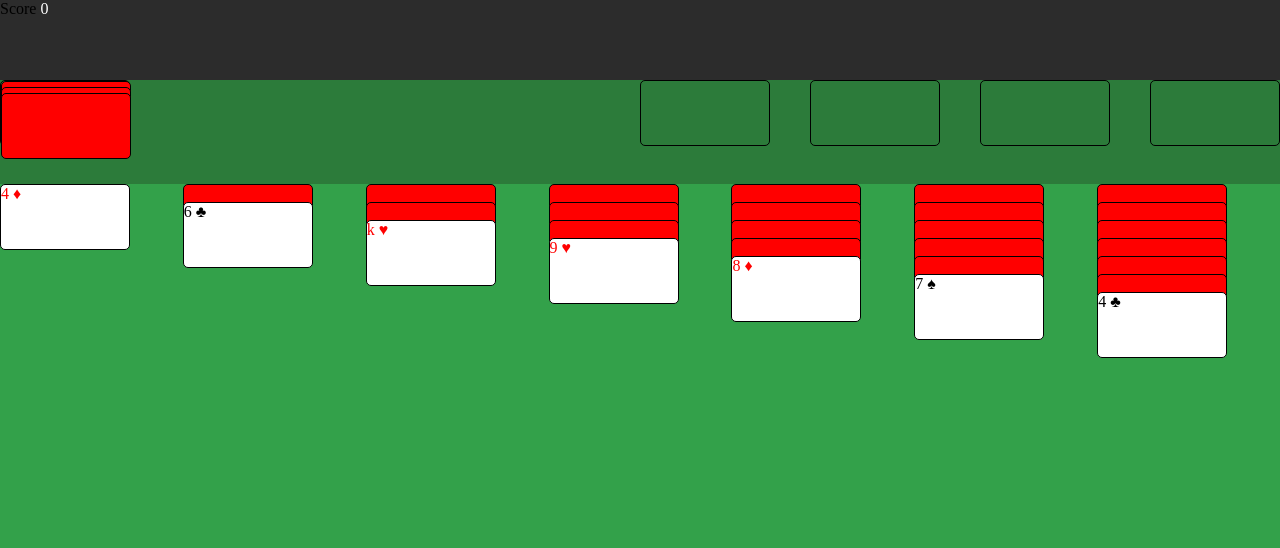
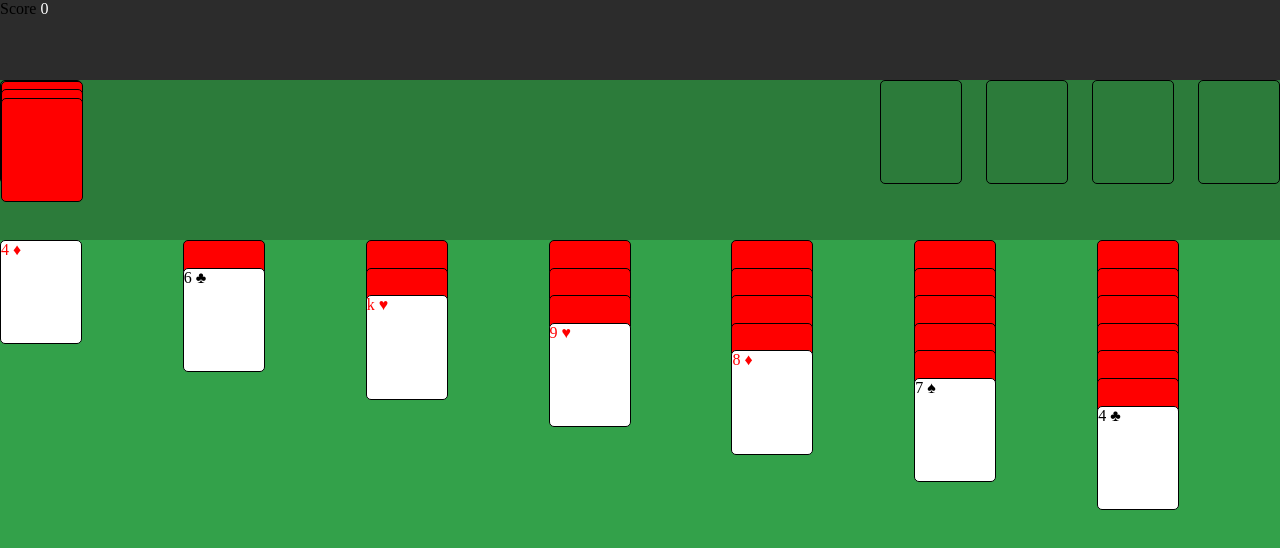
Before and after one commit to skwirl42/klondike, an Angular app: page / in a window 1280 px wide. Shown: the top 548 px of the page. Built offline with nearby package versions, Linux system fonts and the light colour scheme.

Commit message:
Manage landscape

```diff
--- a/src/app/card/card.component.css
+++ b/src/app/card/card.component.css
@@ -1,6 +1,6 @@
 :host {
-  height: 8vh;
-  width: 10vw;
+  height: 8vmax;
+  width: 10vmin;
   border-radius: 5px;
   background: white;
   display: block;
--- a/src/app/game-content/game-content.component.css
+++ b/src/app/game-content/game-content.component.css
@@ -1,6 +1,17 @@
 :host {
   background: #33a14a;
-  flex: 77;
+}
+
+@media (orientation: landscape) {
+  :host {
+    flex: 70;
+  }
+}
+
+@media (orientation: portrait) {
+  :host {
+    flex: 77;
+  }
 }
 
 .columns {
@@ -13,7 +24,7 @@
 }
 
 .column>app-card {
-  margin-top: -6vh;
+  margin-top: -6vmax;
 }
 
 .column>app-card:first-child {
--- a/src/app/game-top-row/game-top-row.component.css
+++ b/src/app/game-top-row/game-top-row.component.css
@@ -1,12 +1,23 @@
 :host {
   background: #2c7b3a;
-  flex: 13;
   position: relative;
 }
 
+@media (orientation: landscape) {
+  :host {
+    flex: 20;
+  }
+}
+
+@media (orientation: portrait) {
+  :host {
+    flex: 13;
+  }
+}
+
 .stockCards {
-  height: 8vh;
-  width: 10vw;
+  height: 8vmax;
+  width: 10vmin;
   border-radius: 5px;
   border: 1px solid black;
   position: absolute;
@@ -19,7 +30,7 @@
 
 .stockCards>app-card {
   cursor: pointer;
-  margin-top: -7.5vh;
+  margin-top: -7.5vmax;
 }
 
 .revealedCards {
@@ -29,11 +40,11 @@
 }
 
 .revealedCards app-card {
-  margin-left: -7vw;
+  margin-left: -7vmin;
 }
 
 .foundations {
-  width: 50vw;
+  width: 50vmin;
   position: absolute;
   right: 0;
   display: flex;
@@ -41,8 +52,8 @@
 }
 
 .foundation {
-  height: 8vh;
-  width: 10vw;
+  height: 8vmax;
+  width: 10vmin;
   border-radius: 5px;
   border: 1px solid black;
   position: relative;
```
